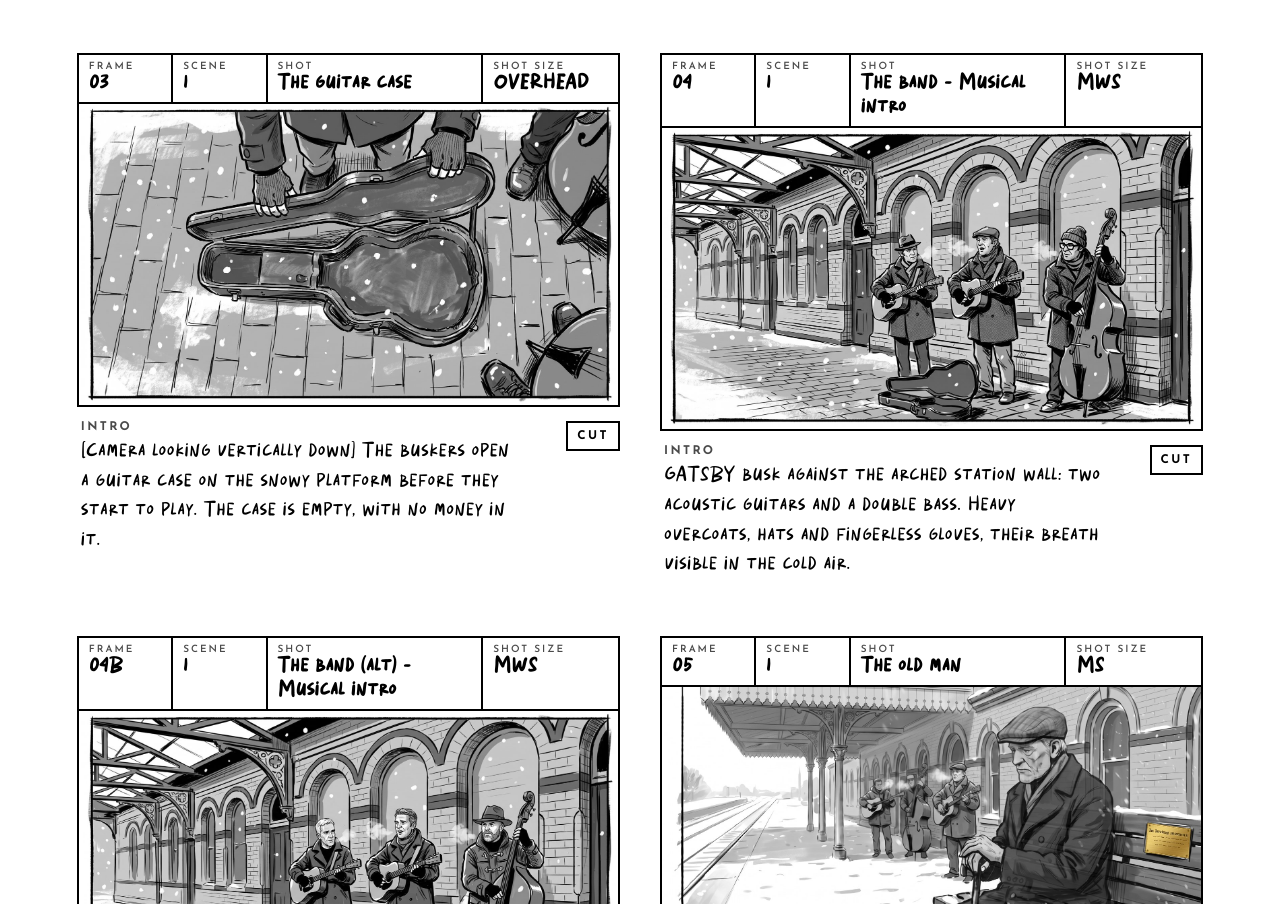
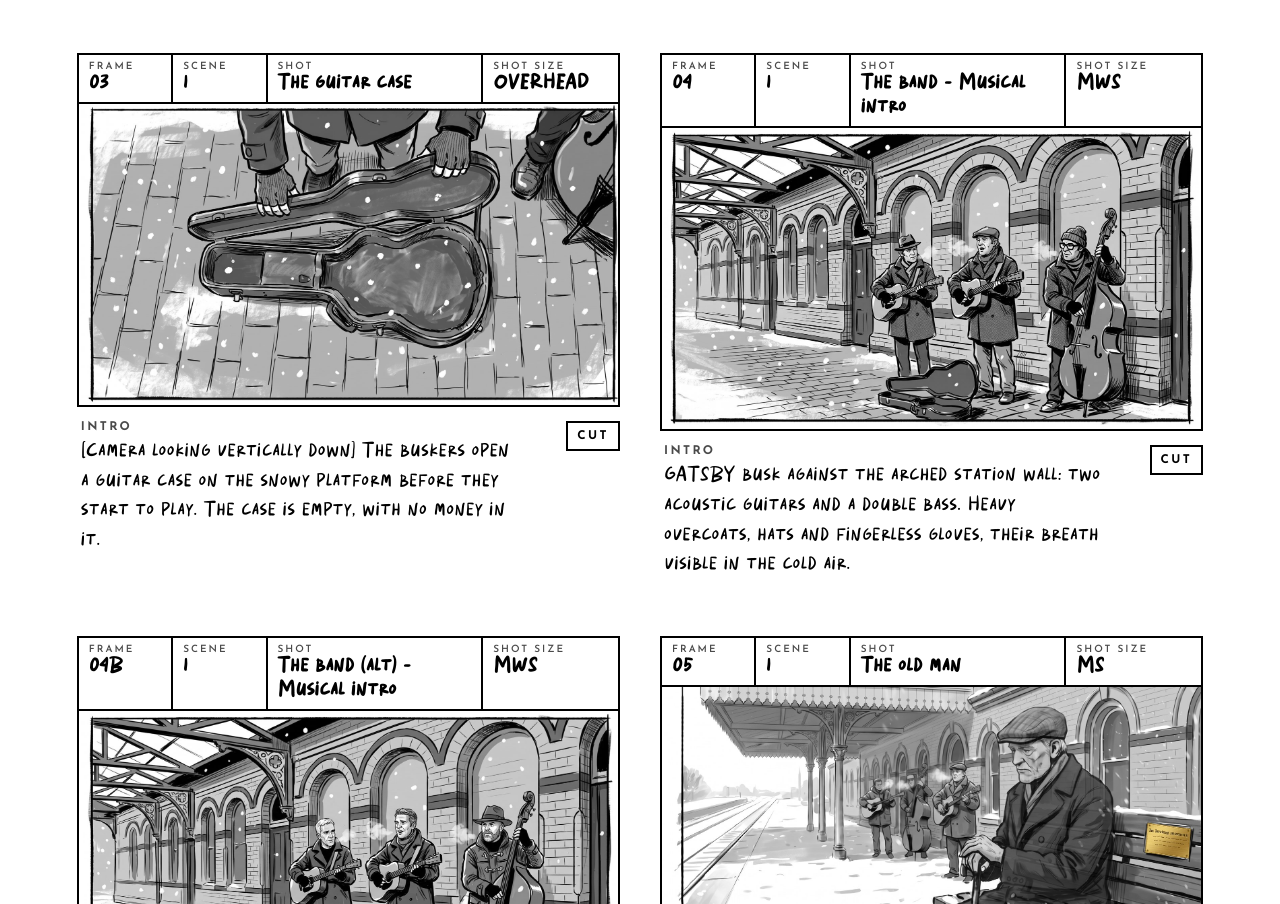
Before and after one commit to smnlcck/gatsby-storyboard, a plain HTML site: page index.html in a window 1280 px wide. Shown: the part 1761-2665 px from the top of the page. Drawn offline with Linux system fonts and the light colour scheme.

Commit message:
Remove duplicate double bass from guitar case frame
Co-Authored-By: Claude Opus 5.5 <noreply@anthropic.com>
Claude-Session: https://claude.ai/code/session_014XUv3xFvqbnBBb1qfsw3Nc

```diff
--- a/index.html
+++ b/index.html
@@ -59,7 +59,7 @@ footer{padding:4vw 6vw;border-top:1px solid var(--line);color:var(--muted);font-
 </article>
 <article class="card">
   <div class="meta"><div><span>Frame</span><b>03</b></div><div><span>Scene</span><b>1</b></div><div><span>Shot</span><b>The guitar case</b></div><div><span>Shot size</span><b>OVERHEAD</b></div></div>
-  <div class="frame"><img src="frames/fcase.jpg" width="1600" height="893" loading="lazy" alt="Frame 3: The guitar case"></div>
+  <div class="frame"><img src="frames/fcase2.jpg" width="1600" height="893" loading="lazy" alt="Frame 3: The guitar case"></div>
   <div class="cap"><p class="cue">Intro</p><p>[Camera looking vertically down] The buskers open a guitar case on the snowy platform before they start to play. The case is empty, with no money in it.</p><span class="trans">CUT</span></div>
 </article>
 <article class="card">
```
Also changed, not shown: frames/fcase.jpg (deleted), frames/fcase2.jpg (added).
